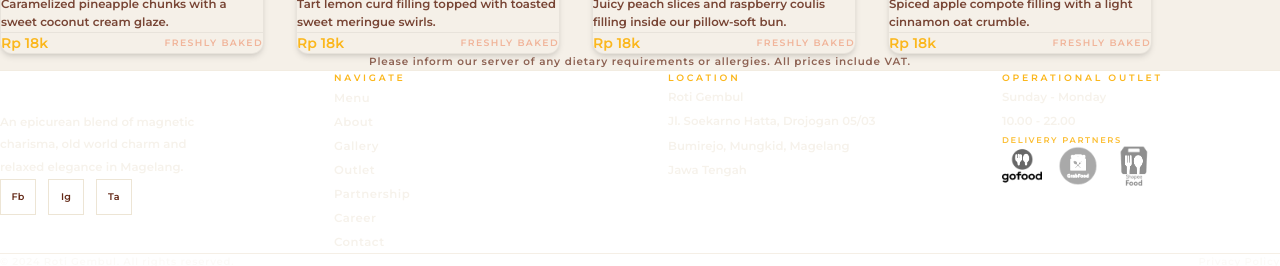
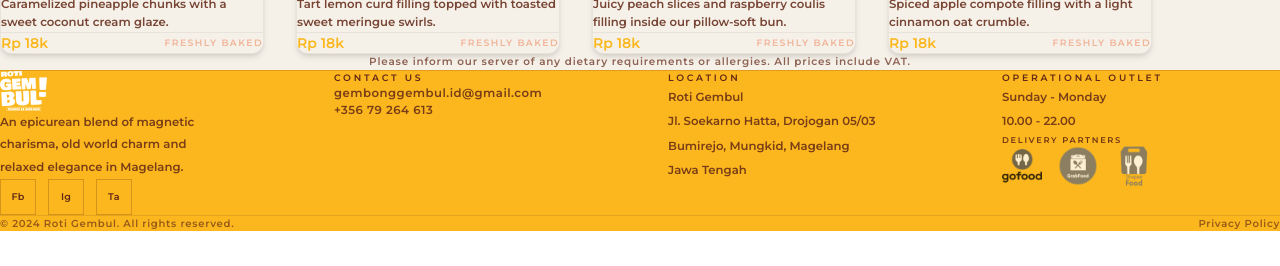
Before and after one commit to kurniawannuno6-tech/Gembul, a Next.js app: page /menu in a window 1280 px wide. Shown: the part 1038-1304 px from the top of the page. After the commit the page ends 1269 px from the top, so only its background shows below. Built offline with nearby package versions, Linux system fonts and the light colour scheme.

Commit message:
Update Color Footer

```diff
--- a/components/Footer.tsx
+++ b/components/Footer.tsx
@@ -6,16 +6,6 @@
 import Link from "next/link";
 
 gsap.registerPlugin(ScrollTrigger);
-
-const navLinks = [
-  { label: "Menu", href: "/menu" },
-  { label: "About", href: "/about" },
-  { label: "Gallery", href: "/gallery" },
-  { label: "Outlet", href: "/outlet" },
-  { label: "Partnership", href: "/partnership" },
-  { label: "Career", href: "/career" },
-  { label: "Contact", href: "/contact" },
-];
 
 const merchants = [
   {
@@ -53,7 +43,7 @@
       ref={footerRef}
       id="contact"
       className="px-10 md:px-20 pt-20 pb-10 border-t"
-      style={{ backgroundColor: "var(--color-ink)", borderColor: "rgba(184,150,90,0.18)" }}
+      style={{ backgroundColor: "var(--color-gold)", borderColor: "rgba(99,40,22,0.18)" }}
     >
       <div className="grid md:grid-cols-4 gap-14 mb-16">
         {/* Brand */}
@@ -68,7 +58,7 @@
               className="h-10 w-auto object-contain select-none pointer-events-none"
             />
           </Link>
-          <p className="text-[0.73rem] leading-[1.95] max-w-[220px] font-bold" style={{ color: "var(--color-cream)", opacity: 0.85 }}>
+          <p className="text-[0.73rem] leading-[1.95] max-w-[220px] font-bold" style={{ color: "var(--color-charcoal)", opacity: 0.85 }}>
             An epicurean blend of magnetic charisma, old world charm and relaxed
             elegance in Magelang.
           </p>
@@ -77,8 +67,8 @@
               <a
                 key={s}
                 href="#"
-                className="w-9 h-9 border flex items-center justify-center text-[0.6rem] tracking-wide transition-all duration-300 hover:border-[#b8965a] hover:text-[#b8965a]"
-                style={{ borderColor: "rgba(184,150,90,0.25)", color: "var(--color-warm-gray)" }}
+                className="w-9 h-9 border flex items-center justify-center text-[0.6rem] tracking-wide transition-all duration-300 hover:border-[var(--color-charcoal)] hover:text-[var(--color-charcoal)]"
+                style={{ borderColor: "rgba(99,40,22,0.25)", color: "var(--color-charcoal)" }}
               >
                 {s}
               </a>
@@ -86,32 +76,39 @@
           </div>
         </div>
 
-        {/* Navigation */}
+        {/* Contact info */}
         <div>
-          <h5 className="text-[0.58rem] tracking-[0.3em] uppercase mb-5" style={{ color: "var(--color-gold)" }}>
-            Navigate
+          <h5 className="text-[0.58rem] tracking-[0.3em] uppercase mb-5" style={{ color: "var(--color-charcoal)" }}>
+            Contact Us
           </h5>
           <ul className="space-y-3">
-            {navLinks.map((l) => (
-              <li key={l.label}>
-                <Link
-                  href={l.href}
-                  className="text-[0.73rem] tracking-[0.04em] font-bold transition-opacity duration-300 hover:opacity-100"
-                  style={{ color: "var(--color-cream)", opacity: 0.85 }}
-                >
-                  {l.label}
-                </Link>
-              </li>
-            ))}
+            <li>
+              <a
+                href="mailto:gembonggembul.id@gmail.com"
+                className="text-[0.73rem] tracking-[0.04em] font-bold transition-opacity duration-300 hover:opacity-100 block"
+                style={{ color: "var(--color-charcoal)", opacity: 0.85, cursor: "pointer" }}
+              >
+                gembonggembul.id@gmail.com
+              </a>
+            </li>
+            <li>
+              <a
+                href="tel:+35679264613"
+                className="text-[0.73rem] tracking-[0.04em] font-bold transition-opacity duration-300 hover:opacity-100 block"
+                style={{ color: "var(--color-charcoal)", opacity: 0.85, cursor: "pointer" }}
+              >
+                +356 79 264 613
+              </a>
+            </li>
           </ul>
         </div>
 
         {/* Location */}
         <div>
-          <h5 className="text-[0.58rem] tracking-[0.3em] uppercase mb-5" style={{ color: "var(--color-gold)" }}>
+          <h5 className="text-[0.58rem] tracking-[0.3em] uppercase mb-5" style={{ color: "var(--color-charcoal)" }}>
             Location
           </h5>
-          <address className="not-italic text-[0.73rem] leading-[2.1] font-bold" style={{ color: "var(--color-cream)", opacity: 0.85 }}>
+          <address className="not-italic text-[0.73rem] leading-[2.1] font-bold" style={{ color: "var(--color-charcoal)", opacity: 0.85 }}>
             Roti Gembul<br />
             Jl. Soekarno Hatta, Drojogan 05/03<br />
             Bumirejo, Mungkid, Magelang<br />
@@ -121,15 +118,15 @@
 
         {/* Hours */}
         <div>
-          <h5 className="text-[0.58rem] tracking-[0.3em] uppercase mb-5" style={{ color: "var(--color-gold)" }}>
+          <h5 className="text-[0.58rem] tracking-[0.3em] uppercase mb-5" style={{ color: "var(--color-charcoal)" }}>
             Operational Outlet
           </h5>
-          <p className="text-[0.73rem] leading-[2.1] font-bold mb-6" style={{ color: "var(--color-cream)", opacity: 0.85 }}>
+          <p className="text-[0.73rem] leading-[2.1] font-bold mb-6" style={{ color: "var(--color-charcoal)", opacity: 0.85 }}>
             Sunday - Monday<br />
             10.00 - 22.00
           </p>
           <div>
-            <h6 className="text-[0.52rem] tracking-[0.2em] uppercase font-bold mb-3.5" style={{ color: "var(--color-gold)", opacity: 0.9 }}>
+            <h6 className="text-[0.52rem] tracking-[0.2em] uppercase font-bold mb-3.5" style={{ color: "var(--color-charcoal)", opacity: 0.9 }}>
               Delivery Partners
             </h6>
             <div className="flex flex-wrap gap-4 items-center">
@@ -145,7 +142,7 @@
                   <img
                     src={m.image}
                     alt={m.name}
-                    className="h-10 w-auto object-contain transition-all duration-300 grayscale brightness-150 hover:grayscale-0 hover:brightness-100"
+                    className="h-10 w-auto object-contain transition-all duration-300 grayscale opacity-80 hover:grayscale-0 hover:opacity-100"
                   />
                 </a>
               ))}
@@ -158,15 +155,15 @@
       {/* Bottom */}
       <div
         className="flex flex-col md:flex-row justify-between items-center gap-4 pt-8 border-t"
-        style={{ borderColor: "rgba(184,150,90,0.15)" }}
+        style={{ borderColor: "rgba(99,40,22,0.15)" }}
       >
-        <p className="text-[0.63rem] tracking-[0.07em]" style={{ color: "var(--color-cream)", opacity: 0.3 }}>
+        <p className="text-[0.63rem] tracking-[0.07em]" style={{ color: "var(--color-charcoal)", opacity: 0.65 }}>
           © 2024 Roti Gembul. All rights reserved.
         </p>
         <a
           href="#"
           className="text-[0.63rem] tracking-[0.07em] transition-opacity duration-300 hover:opacity-80"
-          style={{ color: "var(--color-cream)", opacity: 0.3 }}
+          style={{ color: "var(--color-charcoal)", opacity: 0.65 }}
         >
           Privacy Policy
         </a>
```
